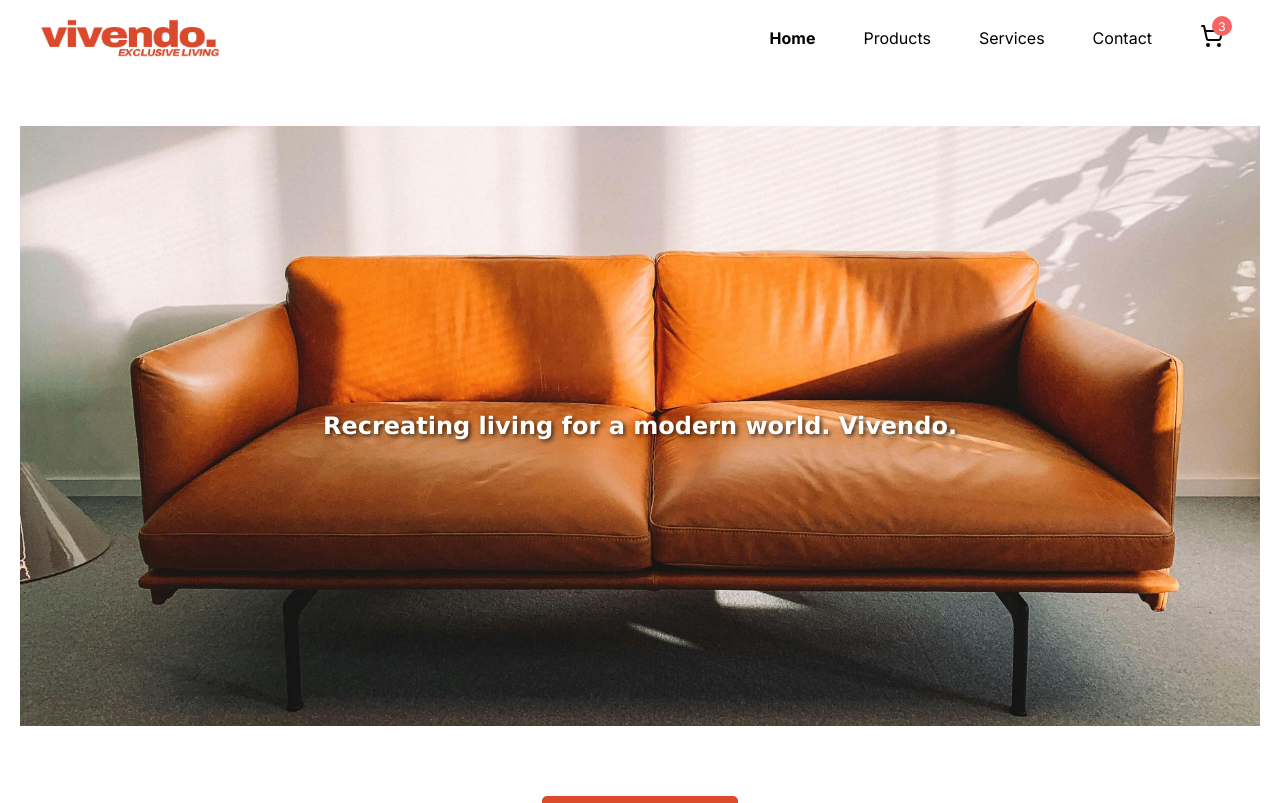
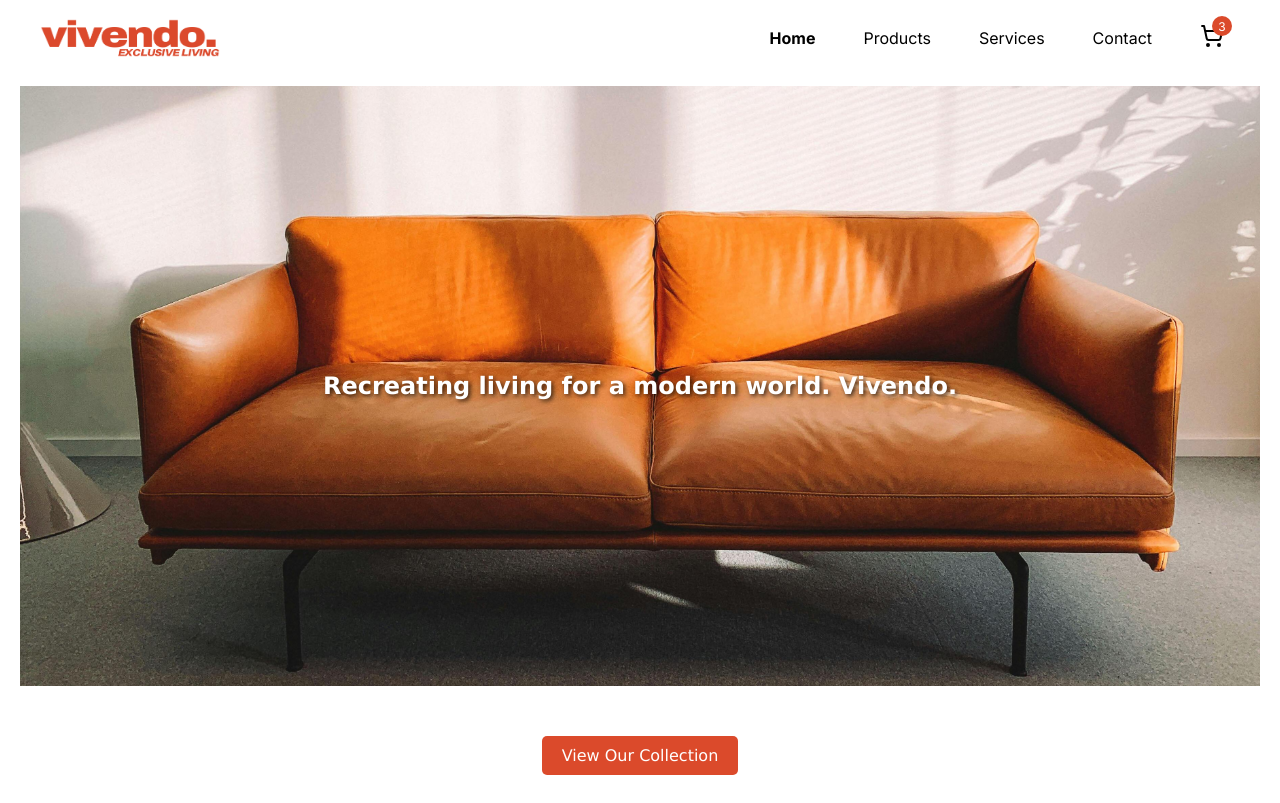
Before and after one commit to EdwardSpaeth/Cloud-Project-Group-11, a Next.js app in the folder frontend/webshop/: page / in a window 1280 px wide. Shown: the top 803 px of the page. Built offline with nearby package versions, Linux system fonts and the light colour scheme.

Commit message:
Header and index adjustments

```diff
--- a/frontend/webshop/src/app/header.module.css
+++ b/frontend/webshop/src/app/header.module.css
@@ -31,11 +31,11 @@
 }
 
 .bg-red-500 {
-  background-color: #f56565;
+  background-color: #db4a2b;
 }
 
 .text-white {
-  color: #fff;
+  color: #ffffff;
 }
 
 .rounded-full {
@@ -59,7 +59,7 @@
 }
 
 .cartBadge {
-  background-color: #f56565;
+  background-color: #db4a2b;
   color: #fff;
   border-radius: 9999px;
   width: 1.25rem;
--- a/frontend/webshop/src/app/page.module.css
+++ b/frontend/webshop/src/app/page.module.css
@@ -26,7 +26,7 @@
 
 .hero {
   text-align: center;
-  padding: 50px 20px;
+  padding: 10px 20px;
   background-color: #ffffff;
 }
 
@@ -49,6 +49,7 @@
   width: 100%;
   height: 100%;
   object-fit: fill;
+  margin-top: 10;
 }
 
 .landingText {
@@ -65,7 +66,7 @@
 
 .cta {
   display: inline-block;
-  margin-top: 20px;
+  margin-top: 0px;
   padding: 10px 20px;
   background-color: #db4a2b;
   color: #fff;
@@ -75,7 +76,7 @@
 }
 
 .section {
-  background-color: #ffffff;
+  background-color: #fff;
 }
 
 .section h2 {
--- a/frontend/webshop/src/app/pages/services/page.js
+++ b/frontend/webshop/src/app/pages/services/page.js
@@ -7,10 +7,9 @@ export default function Services() {
       </header>
       <main className={styles.main}>
       <section className={styles.section}>
+        <center>
           <header>
-            <center>
           <h2>Our Services</h2>
-          </center>
           </header>
           <div className={styles.servicesGrid}>
             <div className={styles.serviceItem}>
@@ -44,6 +43,7 @@ export default function Services() {
               <p>We are committed to sustainability and offer eco-friendly furniture options made from recycled and sustainable materials.</p>
             </div>
           </div>
+        </center>
         </section>
       </main>
     </div>
```
